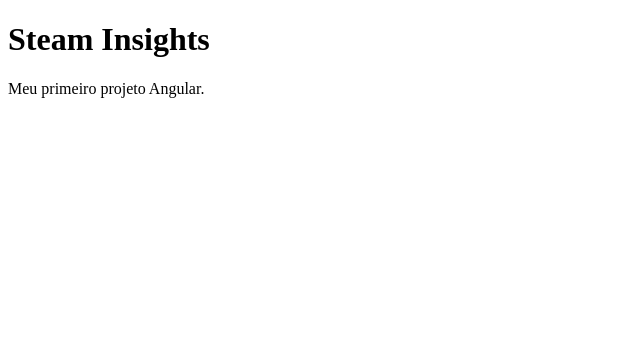
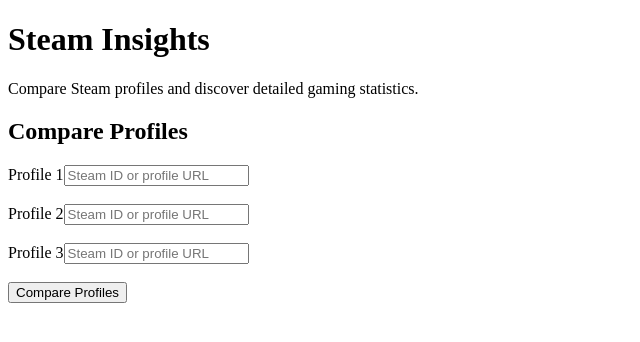
Before and after one commit to Fernando-Milani/Steam-Benchmark, an Angular app: page / in a window 1280 px wide. Shown: the top 342 px of the page, without its empty margins (0-640 px from the left). Built offline with nearby package versions, Linux system fonts and the light colour scheme.

Commit message:
feat: add profile comparison action

```diff
--- a/src/app/app.html
+++ b/src/app/app.html
@@ -1,3 +1 @@
-<h1>Steam Insights</h1>
-
-<p>Meu primeiro projeto Angular.</p>
+<app-home></app-home>
--- a/src/app/app.ts
+++ b/src/app/app.ts
@@ -1,12 +1,13 @@
-import { Component, signal } from '@angular/core';
-import { RouterOutlet } from '@angular/router';
+import { Component } from '@angular/core';
+import { Home } from './features/home/home';
+
 
 @Component({
   selector: 'app-root',
-  imports: [RouterOutlet],
+  imports: [Home],
   templateUrl: './app.html',
   styleUrl: './app.scss'
 })
 export class App {
-  protected readonly title = signal('steam-insights');
+
 }
--- /dev/null
+++ b/src/app/features/home/home.html
@@ -0,0 +1,41 @@
+<h1>Steam Insights</h1>
+
+<p>
+    Compare Steam profiles and discover detailed gaming statistics.
+</p>
+
+<h2>Compare Profiles</h2>
+
+<div>
+    <label for="profile1">Profile 1</label>
+    <input
+        id="profile1"
+        type="text"
+        placeholder="Steam ID or profile URL">
+</div>
+
+<br>
+
+<div>
+    <label for="profile2">Profile 2</label>
+    <input
+        id="profile2"
+        type="text"
+        placeholder="Steam ID or profile URL">
+</div>
+
+<br>
+
+<div>
+    <label for="profile3">Profile 3</label>
+    <input
+        id="profile3"
+        type="text"
+        placeholder="Steam ID or profile URL">
+</div>
+
+<br>
+
+<button (click)="compareProfiles()">
+    Compare Profiles
+</button>
--- /dev/null
+++ b/src/app/features/home/home.ts
@@ -0,0 +1,17 @@
+import { Component } from '@angular/core';
+
+@Component({
+  selector: 'app-home',
+  imports: [],
+  templateUrl: './home.html',
+  styleUrl: './home.scss',
+})
+
+export class Home {
+
+  compareProfiles() {
+    alert('Comparando perfis...');
+    console.log('Comparando perfis...');
+  }
+
+}
```
Also changed, not shown: src/app/features/home/home.scss (added), 1 other file (tests, documents, lock files or other folders).
